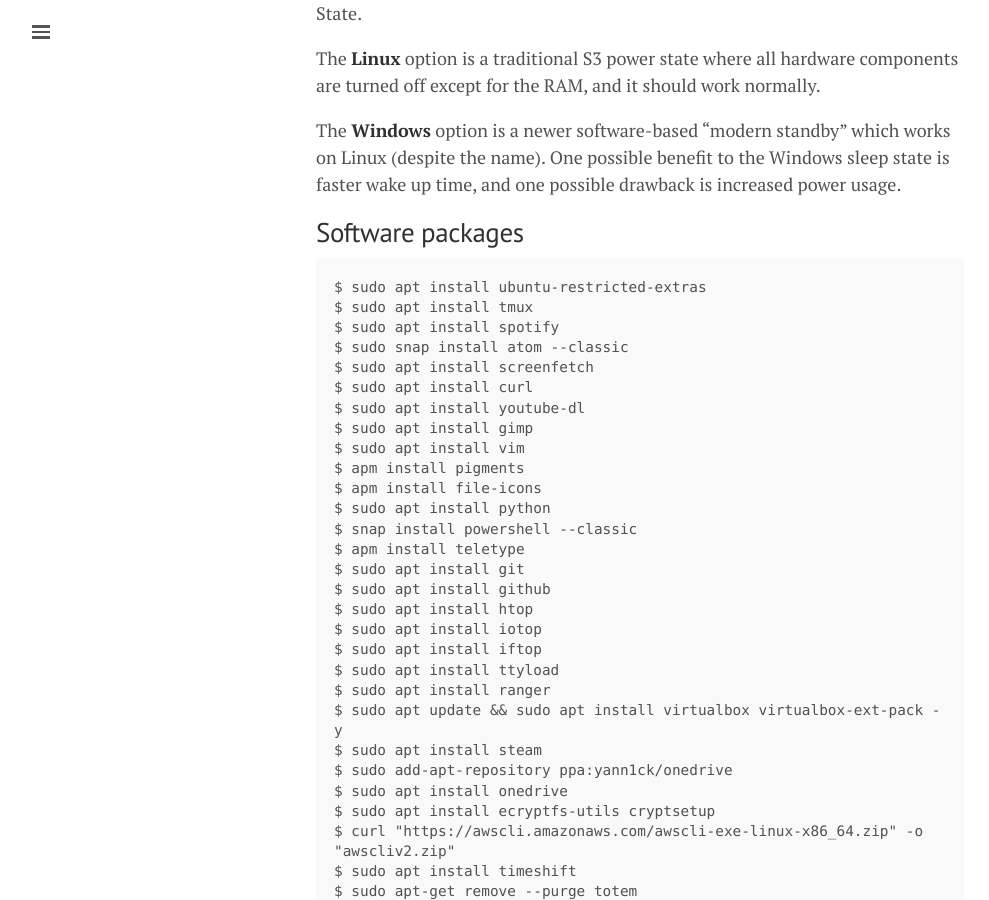
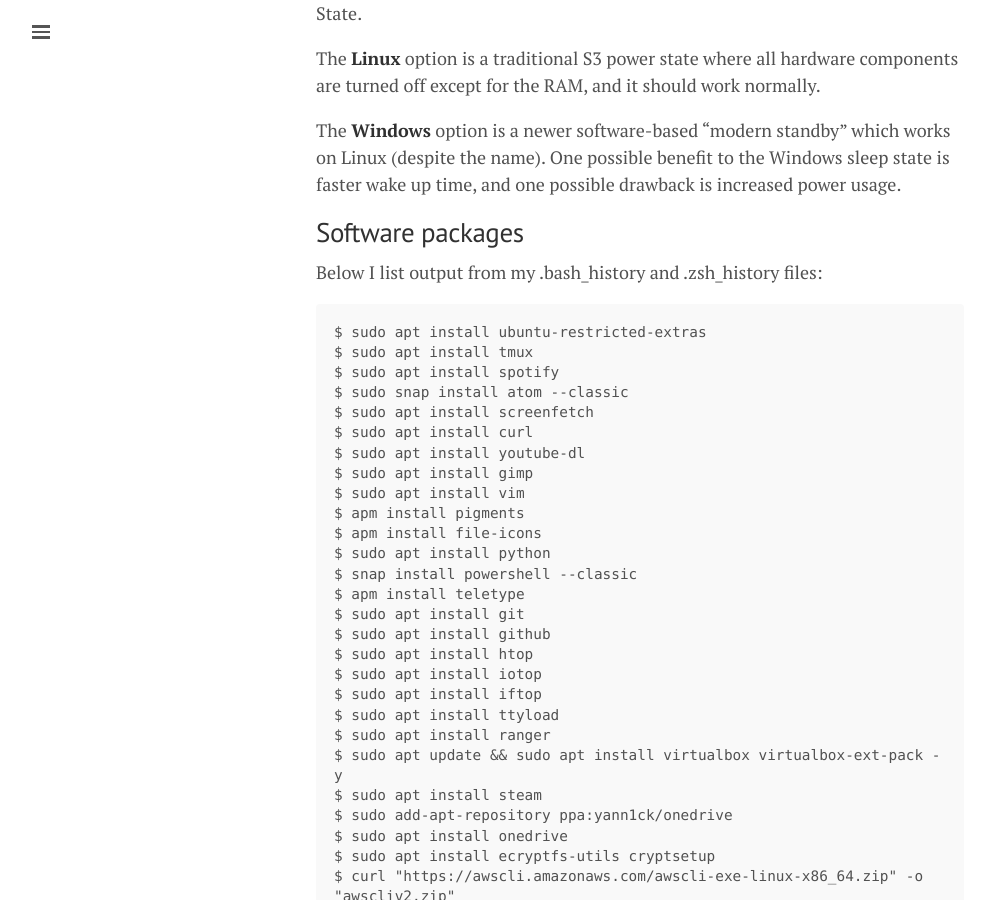
Before and after one commit to lgeurts/lgeurts.github.io, a Jekyll site: the page built from _posts/2021-10-15-ubuntu-setup-notes-for-x1-carbon-gen8.md, in a window 1280 px wide and 900 px high, scrolled down 828 px. Shown: the whole window, without its empty margins (0-989 px from the left). Built offline with Jekyll 4.4.1, drawn with Linux system fonts in a browser that asks for light colours; nearby versions of some CDN libraries; comment, search, counter and statistics services are not loaded.

Commit message:
Update 2021-10-15-ubuntu-setup-notes-for-x1-carbon-gen8.md

````diff
--- a/_posts/2021-10-15-ubuntu-setup-notes-for-x1-carbon-gen8.md
+++ b/_posts/2021-10-15-ubuntu-setup-notes-for-x1-carbon-gen8.md
@@ -18,6 +18,8 @@
 The **Windows** option is a newer software-based "modern standby" which works on Linux (despite the name). One possible benefit to the Windows sleep state is faster wake up time, and one possible drawback is increased power usage.
 
 ## Software packages
+
+Below I list output from my .bash_history and .zsh_history files:
 ```
 $ sudo apt install ubuntu-restricted-extras
 $ sudo apt install tmux
````
